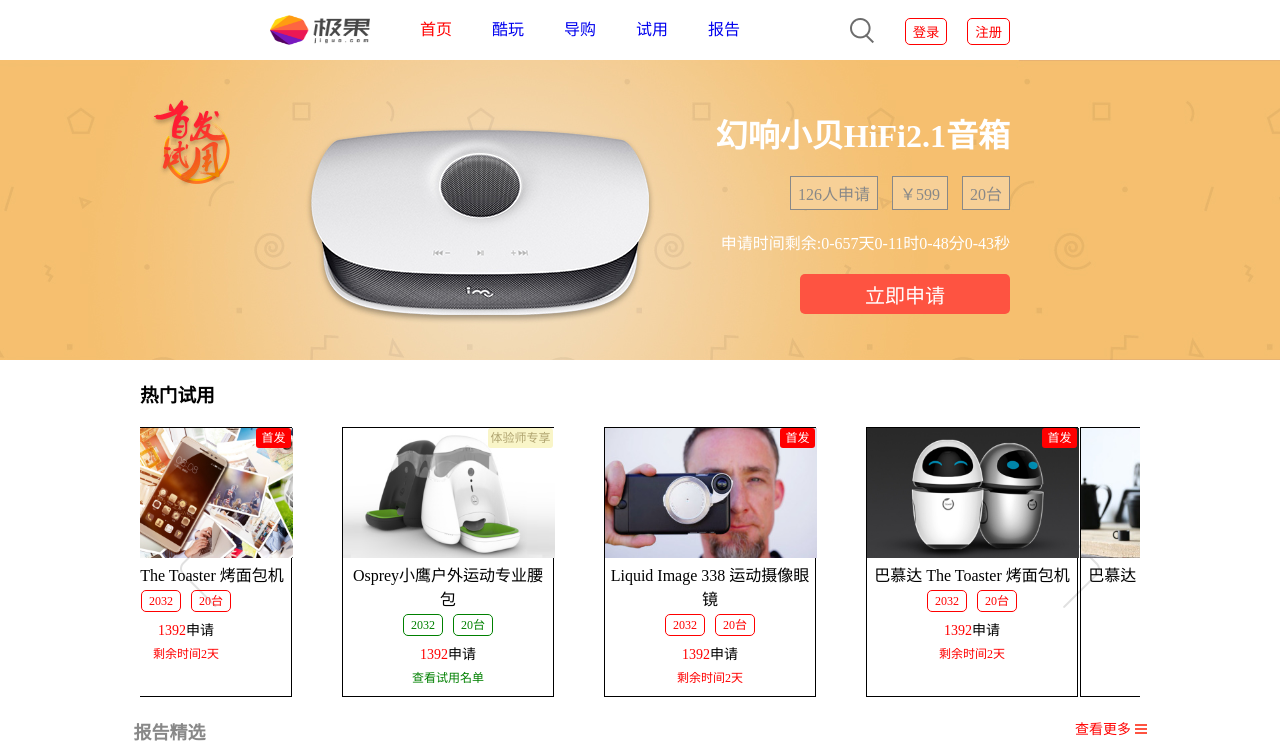
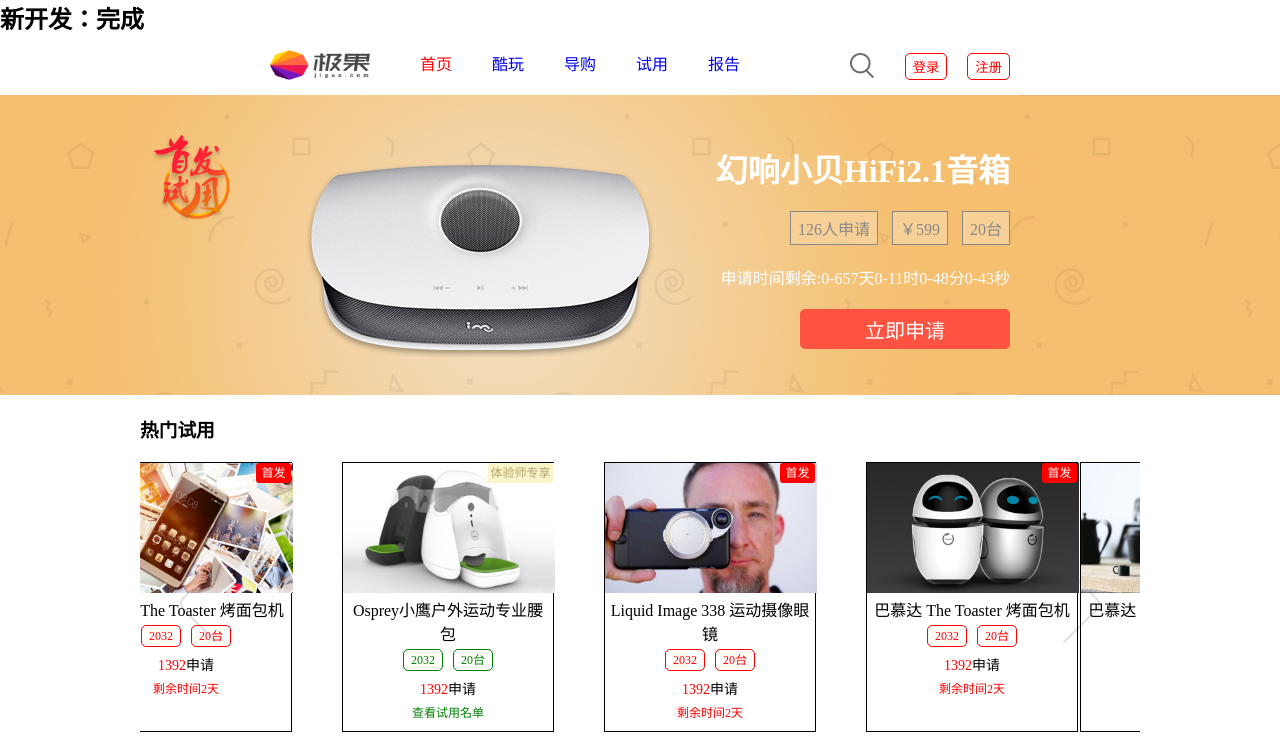
Before and after one commit to Mr-Ivan1/JiGuo, a plain HTML site: page index.html in a window 1280 px wide. Shown: the top 750 px of the page. Drawn offline with Linux system fonts and the light colour scheme.

Commit message:
123:完成开发

```diff
--- a/index.html
+++ b/index.html
@@ -11,6 +11,7 @@
 </head>
 
 <body>
+    <h2>新开发：完成</h2>
     <div class="login_zz" hidden></div>
     <!-- 头部导航 -->
     <div class="Home_">
```
Also changed, not shown: test.txt.
